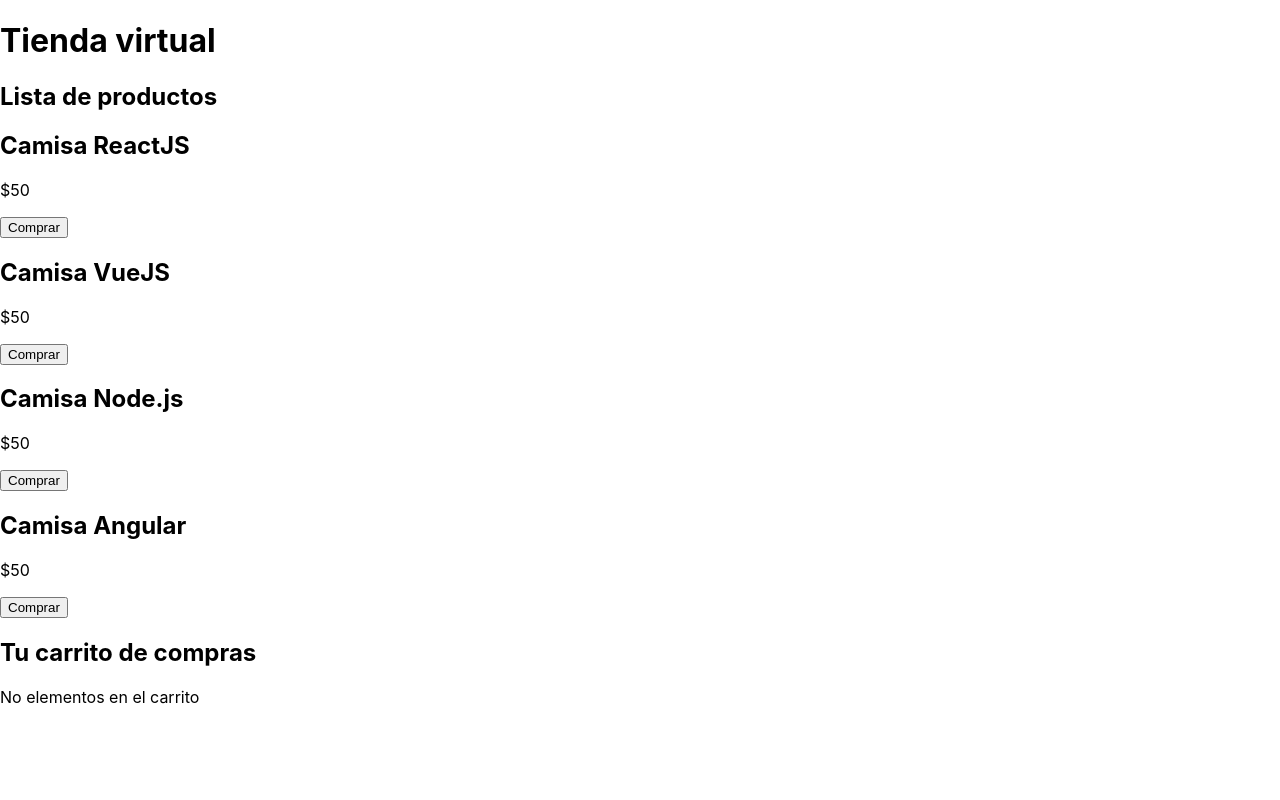
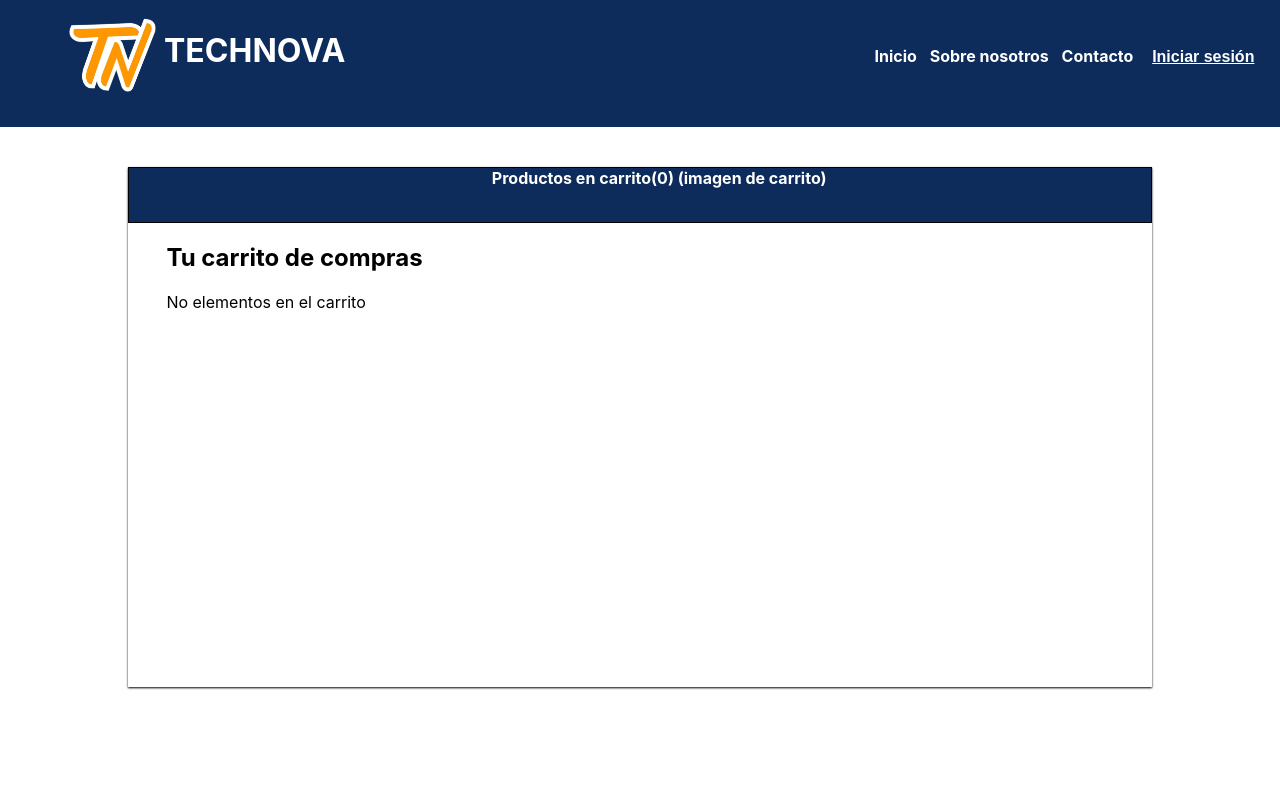
Before and after one commit to JoseTor101/technova-repo, a React (Create React App) app: page /shoppingCart in a window 1280 px wide. Shown: the top 800 px of the page. Built offline with nearby package versions, Linux system fonts and the light colour scheme.

Commit message:
Carrito casi terminado

```diff
--- a/src/components/Producto.js
+++ b/src/components/Producto.js
@@ -24,6 +24,12 @@
         <div>
             <h2>{nombre}</h2>
             <p>${precio}</p>
+            {/* <div className="detailProductShoppingCart">
+               <div className="detailProductImg"></div>
+               <div className="detailProductName">Nombre</div>
+               <div className="detailProductDescription">Descripcion</div>
+               <div className="detailProductPrice">Precio</div>
+             </div> */}
 
             {productos
             ?
--- a/src/components/ShoppingCartView.js
+++ b/src/components/ShoppingCartView.js
@@ -1,4 +1,5 @@
 import React,  { useState, Fragment } from "react";
+import Header from "../components/Header";
 import Producto from "./Producto.js";
 import ShoppingCartIndividualStructure from "./ShoppingCartIndividualStructure";
 const ShoppingCartView = () => {
@@ -20,6 +21,32 @@
 
   return (
   <Fragment>
+    <div className="shoppingCartBackground">
+       <Header />
+       <div className="shoppingCartProducts">
+           <div className="shoppingCartProductsHeader">
+             <div id="productAmount">
+               <p id="productAmountText">
+                 Productos en carrito({carrito.length}) (imagen de carrito)
+               </p>
+             </div>
+           </div>
+
+           <div className="shoppingProductsList">
+
+             {/* <div className="detailProductShoppingCart">
+               <div className="detailProductImg"></div>
+               <div className="detailProductName">Nombre</div>
+               <div className="detailProductDescription">Descripcion</div>
+               <div className="detailProductPrice">Precio</div>
+             </div> */}
+             <ShoppingCartIndividualStructure
+              carrito={carrito}
+              agregarProducto={agregarProducto}/>
+
+           </div>
+         </div>
+       </div>
       <h1>Tienda virtual</h1>
       <h2>Lista de productos</h2>
       {productos.map(producto => (
@@ -32,9 +59,7 @@
           />
       ))}
 
-      <ShoppingCartIndividualStructure
-       carrito={carrito}
-       agregarProducto={agregarProducto}/>
+
 
   </Fragment>
   );
```
